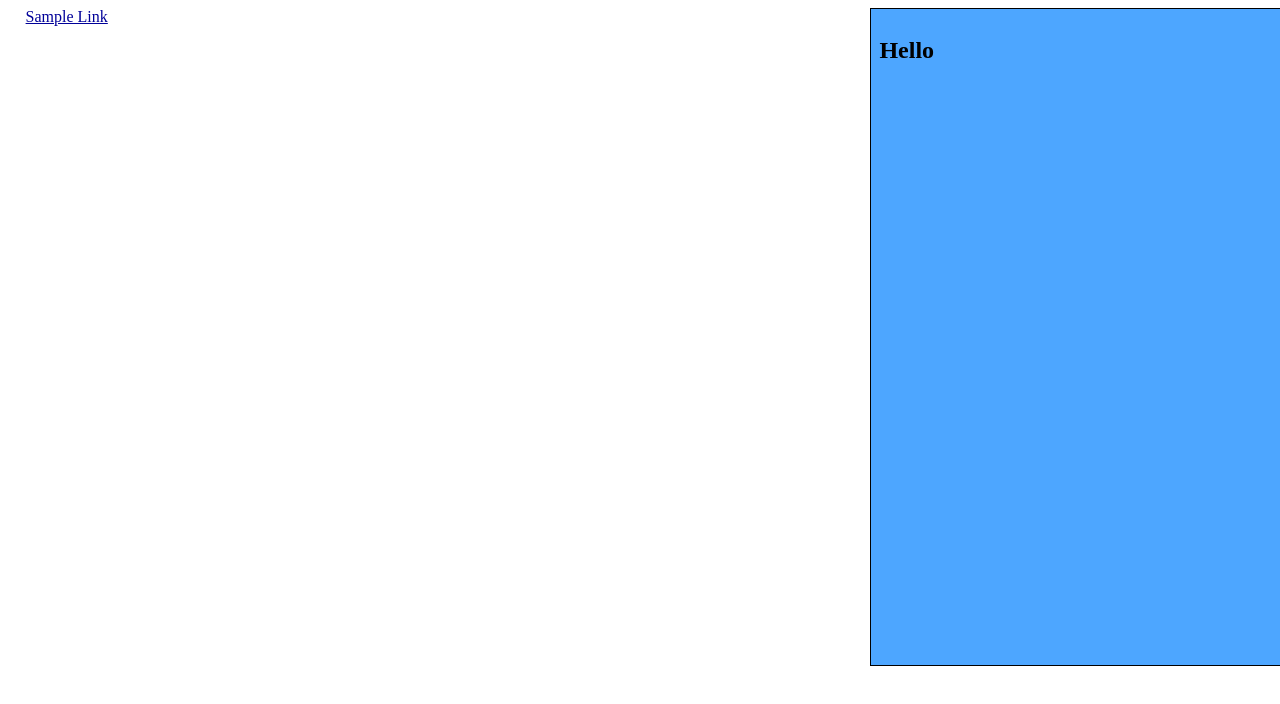
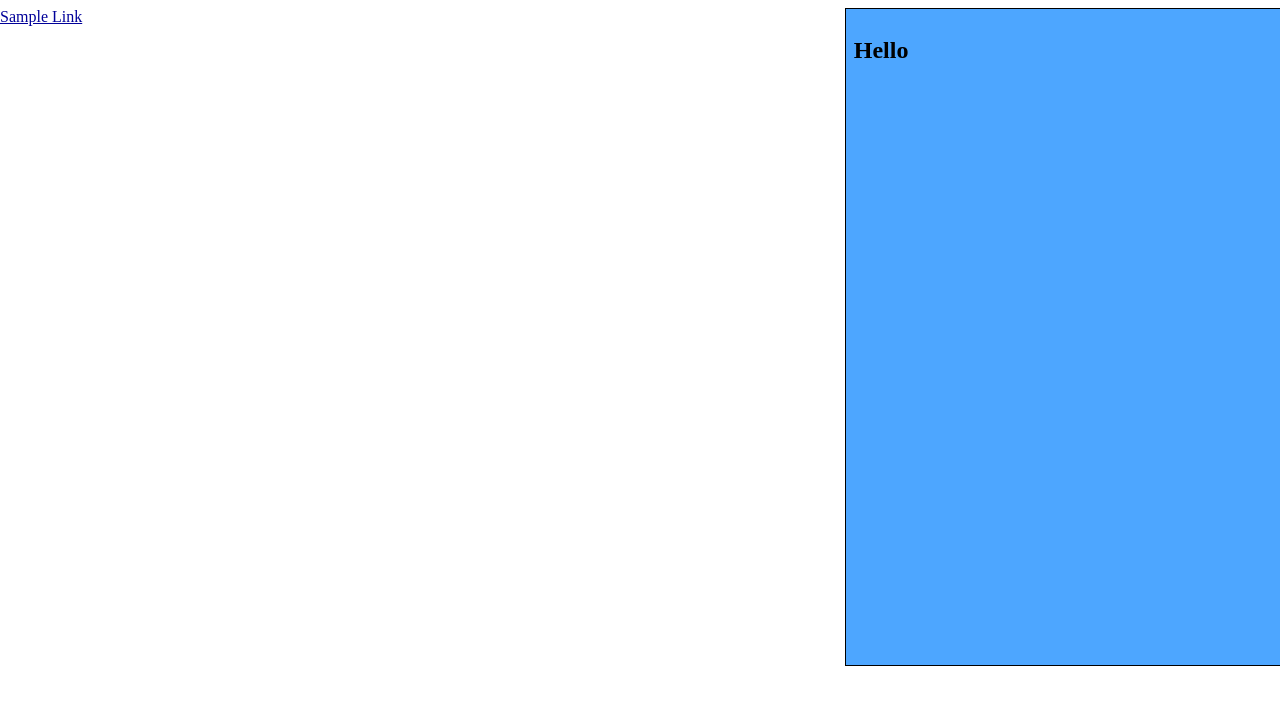
Before and after one commit to rbrtbrennan1/rbrtbrennan1.github.io, a plain HTML site: page index.html in a window 1280 px wide. Drawn offline with Linux system fonts and the light colour scheme.

Commit message:
Update Style1.css

```diff
--- a/Style1.css
+++ b/Style1.css
@@ -1,4 +1,4 @@
-body { margin-left: 2%; margin-right: 2%; }
+body { margin-left: 0%; margin-right: 0%; }
 
 .Title {
 font-family: Verdana, Arial, Helvetica, sans-serif;
```
